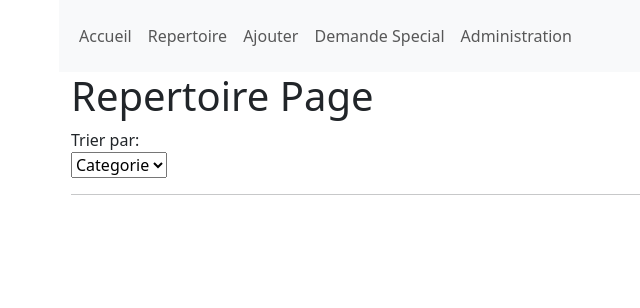
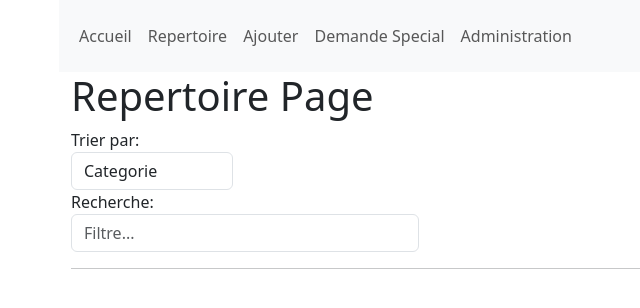
Before and after one commit to Thower56/Web3_Module7, a React (Create React App) app in the folder FrontEnd/: page /repertoire in a window 1280 px wide. Shown: the top 308 px of the page, without its empty margins (23-663 px from the left). Built offline with nearby package versions, Linux system fonts and the light colour scheme; no server answers.

Commit message:
filtre repertoire

```diff
--- a/FrontEnd/src/Projets/pageRepertoire.js
+++ b/FrontEnd/src/Projets/pageRepertoire.js
@@ -7,21 +7,33 @@ import { pieces } from '../composants/contenu-pieces-test';
 export const PageRepertoire = () => {
     const [Pieces, setPieces] = useState([]);
     const [selectionTri, setselectionTri] = useState('trieParCategorie');
+    const [filtre, setFiltre] = useState('');
+
     useEffect(() => {
         getListePieces();
-    }, [selectionTri]);
+    }, [selectionTri, filtre]);
 
     const getListePieces = async () => {
         try {
             const resultat = await fetch(`http://localhost:8000/api/pieces`);
             const body = await resultat.json();
-            setPieces(body);
+            const regexp = new RegExp(filtre, 'i');
+            const liste = body.filter((piece) => regexp.test(piece.titre.toLowerCase()) || regexp.test(piece.artiste.toLowerCase()) || regexp.test(piece.categorie.toLowerCase()));
+            setPieces(liste);
         } catch (error) {
             console.log('Error:', error);
         }
     };
 
+    const changerFiltre = (e) => {
+        console.log(e.target.value);
+        setFiltre(e.target.value);
+    }
+
     const changementDeTri = (e) => {
+        if(e.target.value == null){
+            setselectionTri(/%%/);
+        }
         setselectionTri(e.target.value)
     };
 
@@ -32,12 +44,16 @@ export const PageRepertoire = () => {
                 <div>
                     <span>Trier par:</span>
                 </div>
-                <div className='col-6'>
-                    <select id='selection' onChange={changementDeTri}>
+                <div className='col-2'>
+                    <select id='selection' className='form-control' onChange={changementDeTri}>
                         <option value="trieParCategorie">Categorie</option>
                         <option value="trieParArtiste">Artiste</option>
                         <option value="trieParTitre">Titre</option>
                     </select>
+                </div>
+                <span>Recherche:</span>
+                <div className='col-4'>
+                    <input className='form-control' placeholder='Filtre...' onChange={changerFiltre}></input>
                 </div>
             </div>
             <hr></hr>
```
